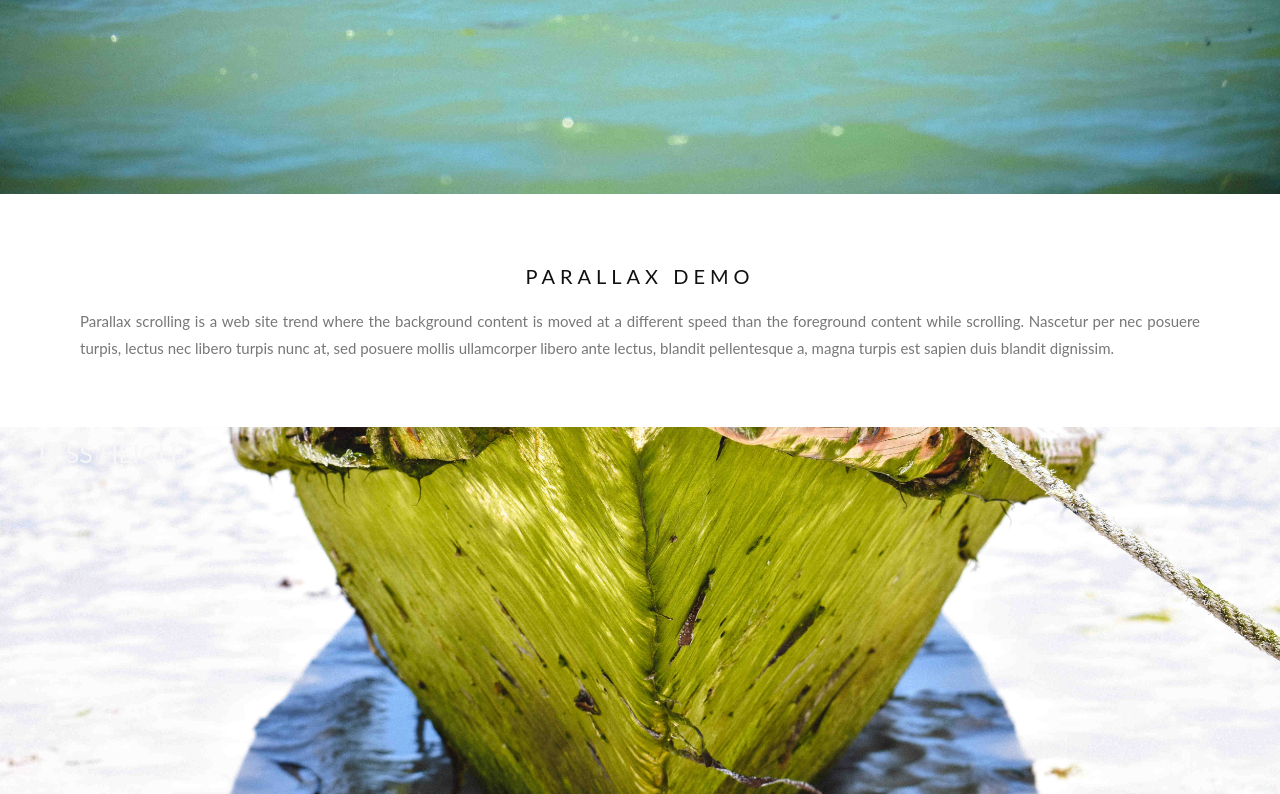
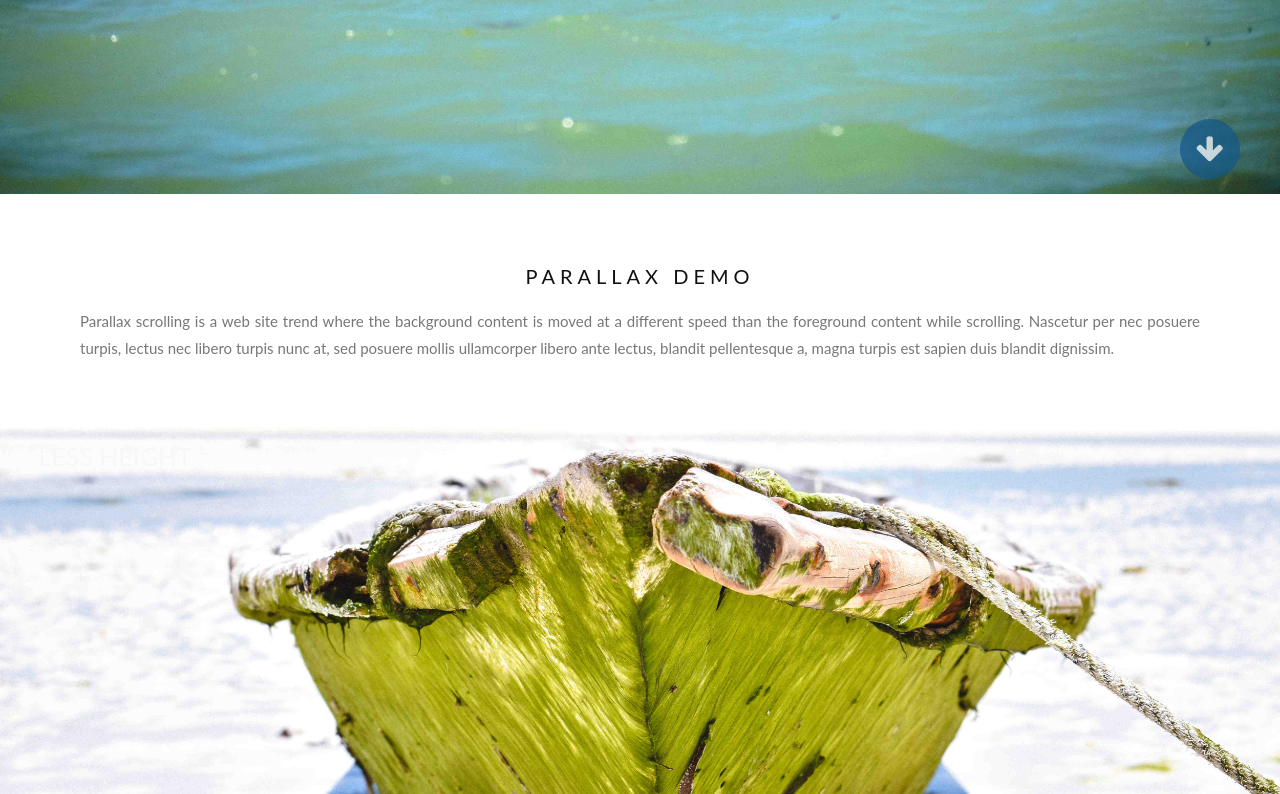
Before and after one commit to rukadesignsllc/rukadesignllc.github.io, a plain HTML site: page index.html in a window 1280 px wide. Shown: the part 606-1400 px from the top of the page. Drawn offline with Linux system fonts and the light colour scheme.

Commit message:
updating images

```diff
--- a/index.html
+++ b/index.html
@@ -36,6 +36,12 @@ body, html {
   color: white;
 }
 
+.fa-arrow-down {
+  opacity: 0.7;
+  background: #125688;
+  color: white;
+}
+
 .bgimg-1, .bgimg-2, .bgimg-3, .bgimg-4 {
   position: relative;
   background-attachment: fixed;
@@ -51,12 +57,12 @@ body, html {
 
 .bgimg-2 {
   background-image: url("img/DSC_0752_KASedit-3.jpg");
-  min-height: 400px;
+  min-height: 700px;
 }
 
 .bgimg-3 {
   background-image: url("img/IMG_0023_KASedit-4.jpg");
-  min-height: 400px;
+  min-height: 700px;
 }
 
 
@@ -82,6 +88,12 @@ body, html {
   text-align: right;
 }
 
+.more {
+  position: absolute;
+  right: 3%;
+  top: 90%;
+  text-align: right;
+}
 
 .logo {
   height:100px;
@@ -117,6 +129,9 @@ h3 {
   <div class="social">
       <a href="https://www.instagram.com/ruka_designs/" class="fa fa-instagram"></a>
   </div>
+  <div class="more">
+      <i href="#" class="fa fa-arrow-down"></i>
+  </div>
 </div>
 
 <div style="color: #777;background-color:white;text-align:center;padding:50px 80px;text-align: justify;">
```
